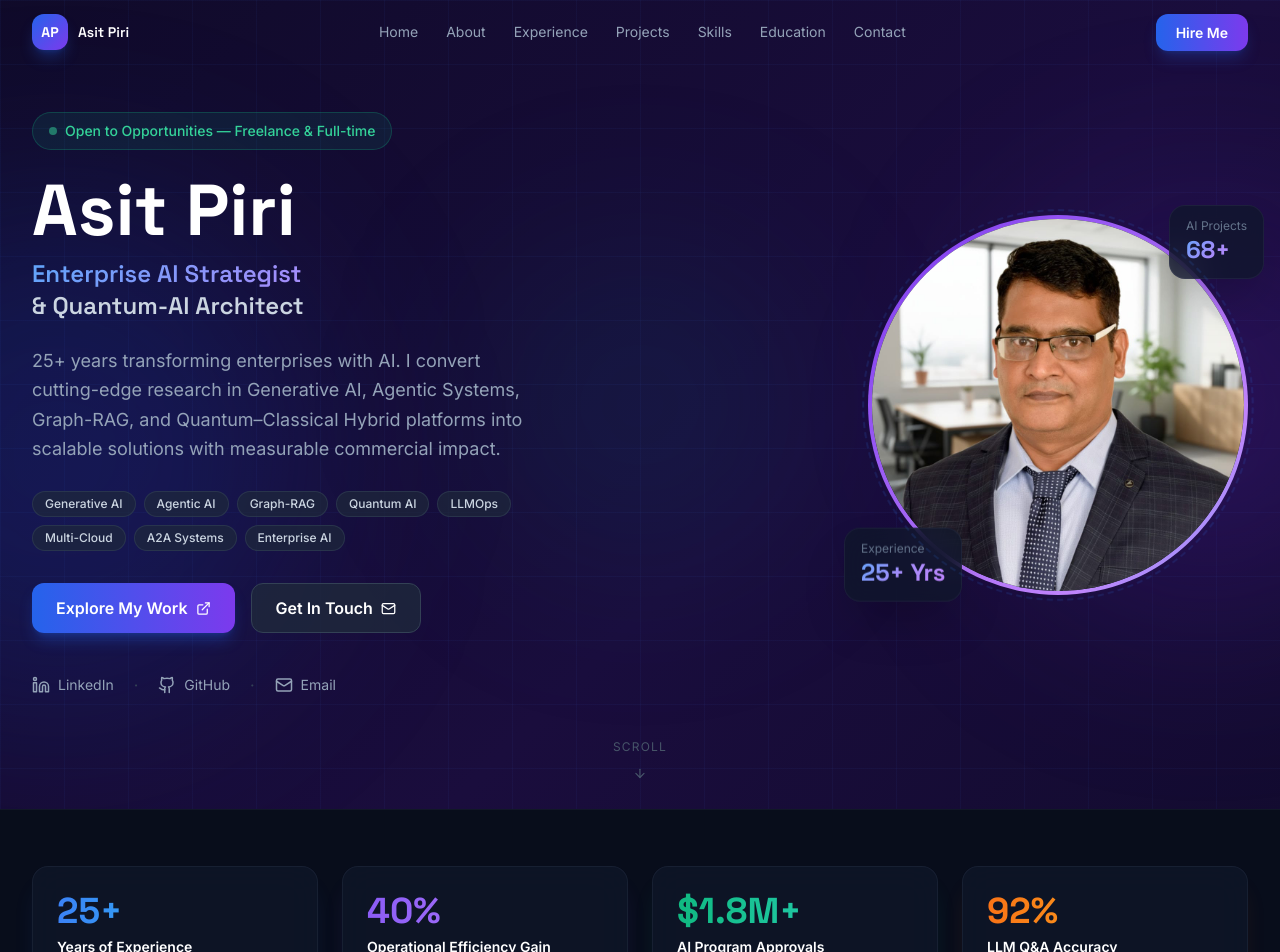
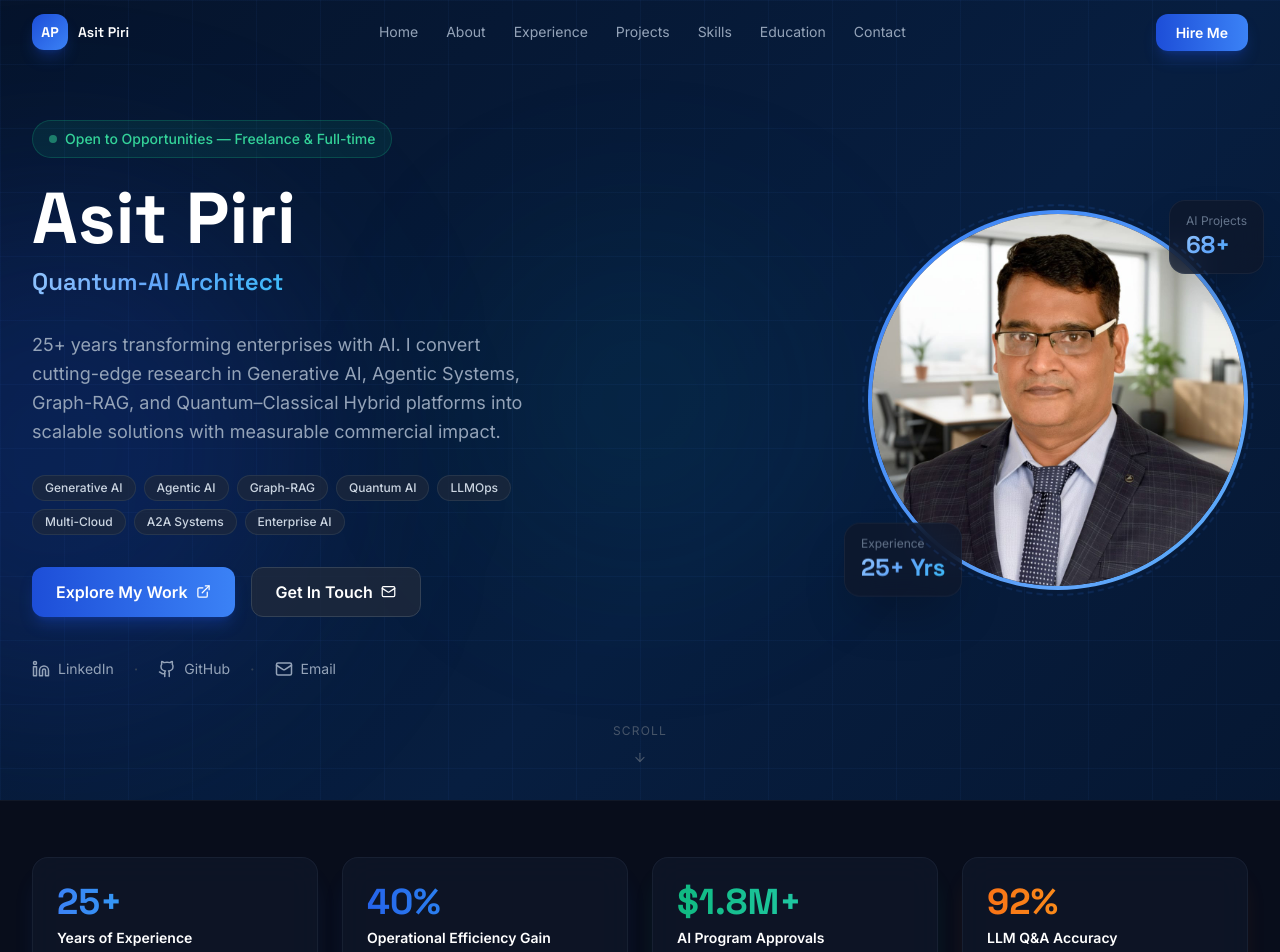
Before and after one commit to akshajpiri/AsitPiriWebsite, a Next.js app: page / in a window 1280 px wide. Shown: the top 952 px of the page. Built offline with nearby package versions, Linux system fonts and the light colour scheme.

Commit message:
Updated Files

```diff
--- a/app/components/About.js
+++ b/app/components/About.js
@@ -28,7 +28,7 @@ const highlights = [
     icon: Globe,
     title: 'Global Reach',
     text: 'Built high-performance AI engineering organizations across India, Europe, and North America.',
-    color: 'text-violet-400',
+    color: 'text-sky-400',
   },
   {
     icon: Lightbulb,
@@ -56,7 +56,7 @@ const achievements = [
 export default function About() {
   return (
     <section id="about" className="py-24 relative overflow-hidden">
-      <div className="orb w-[400px] h-[400px] bg-violet-700/10 top-0 right-0" />
+      <div className="orb w-[400px] h-[400px] bg-blue-700/12 top-0 right-0" />
       <div className="max-w-7xl mx-auto px-4 sm:px-6 lg:px-8 relative z-10">
         <motion.div
           initial={{ opacity: 0, y: 20 }}
@@ -131,7 +131,7 @@ export default function About() {
                   whileInView={{ opacity: 1, scale: 1 }}
                   viewport={{ once: true }}
                   transition={{ delay: i * 0.04 }}
-                  className="skill-tag px-3.5 py-2 text-sm font-medium bg-gradient-to-r from-blue-600/15 to-violet-600/15 border border-blue-500/25 text-blue-300 rounded-full"
+                  className="skill-tag px-3.5 py-2 text-sm font-medium bg-blue-600/10 border border-blue-500/25 text-blue-300 rounded-full"
                 >
                   {comp}
                 </motion.span>
--- a/app/components/Contact.js
+++ b/app/components/Contact.js
@@ -51,7 +51,7 @@ export default function Contact() {
   return (
     <section id="contact" className="py-24 relative overflow-hidden">
       <div className="orb w-[400px] h-[400px] bg-blue-700/10 bottom-0 right-0" />
-      <div className="orb w-[300px] h-[300px] bg-violet-700/10 top-0 left-0" />
+      <div className="orb w-[300px] h-[300px] bg-blue-600/10 top-0 left-0" />
 
       <div className="max-w-6xl mx-auto px-4 sm:px-6 lg:px-8 relative z-10">
         <motion.div
@@ -191,7 +191,7 @@ export default function Contact() {
 
               <button
                 type="submit"
-                className="w-full flex items-center justify-center gap-2.5 py-3.5 bg-gradient-to-r from-blue-600 to-violet-600 text-white font-semibold rounded-xl hover:from-blue-500 hover:to-violet-500 transition-all duration-200 shadow-lg shadow-blue-600/25 text-sm"
+                className="w-full flex items-center justify-center gap-2.5 py-3.5 bg-gradient-to-r from-blue-700 to-blue-500 text-white font-semibold rounded-xl hover:from-blue-600 hover:to-blue-400 transition-all duration-200 shadow-lg shadow-blue-700/30 text-sm"
               >
                 {sent ? (
                   <>
--- a/app/components/Education.js
+++ b/app/components/Education.js
@@ -22,10 +22,10 @@ const education = [
     field: 'Business Analytics & Strategy',
     period: '2020 – 2023',
     Icon: GraduationCap,
-    gradient: 'from-violet-500 to-purple-500',
-    border: 'border-violet-500/25',
-    bg: 'bg-violet-500/10',
-    iconColor: 'text-violet-400',
+    gradient: 'from-blue-700 to-sky-400',
+    border: 'border-blue-700/25',
+    bg: 'bg-blue-700/10',
+    iconColor: 'text-sky-400',
     description:
       'Comprehensive executive education with focus on product leadership, data-driven strategy, and organizational transformation at the intersection of technology and business.',
   },
@@ -35,10 +35,10 @@ const education = [
     field: 'User Experience & Product Design',
     period: 'Professional Development',
     Icon: Award,
-    gradient: 'from-pink-500 to-rose-500',
-    border: 'border-pink-500/25',
-    bg: 'bg-pink-500/10',
-    iconColor: 'text-pink-400',
+    gradient: 'from-sky-500 to-blue-400',
+    border: 'border-sky-500/25',
+    bg: 'bg-sky-500/10',
+    iconColor: 'text-sky-400',
     description:
       'Human-centered design principles, usability engineering, and intuitive UX for complex AI-driven enterprise products.',
   },
@@ -58,7 +58,7 @@ const certifications = [
 export default function Education() {
   return (
     <section id="education" className="py-24 bg-slate-900/30 relative overflow-hidden">
-      <div className="orb w-[400px] h-[400px] bg-purple-700/10 top-0 right-0" />
+      <div className="orb w-[400px] h-[400px] bg-blue-700/10 top-0 right-0" />
       <div className="max-w-7xl mx-auto px-4 sm:px-6 lg:px-8 relative z-10">
         <motion.div
           initial={{ opacity: 0, y: 20 }}
--- a/app/components/Experience.js
+++ b/app/components/Experience.js
@@ -30,8 +30,8 @@ const experiences = [
     period: 'Feb 2026 – Mar 2026',
     location: 'Markham, Ontario, Canada',
     type: null,
-    dotColor: 'bg-violet-400',
-    gradient: 'from-violet-500 to-purple-500',
+    dotColor: 'bg-sky-400',
+    gradient: 'from-sky-500 to-blue-400',
     typeBadge: null,
     achievements: [
       'Led end-to-end architecture of an MCP-based enterprise tool orchestration framework enabling modular and scalable AI capability deployment.',
@@ -66,8 +66,8 @@ const experiences = [
     period: 'Jul 2023 – Dec 2025',
     location: 'Bengaluru, India',
     type: null,
-    dotColor: 'bg-purple-400',
-    gradient: 'from-purple-500 to-pink-500',
+    dotColor: 'bg-blue-300',
+    gradient: 'from-blue-500 to-cyan-400',
     typeBadge: null,
     achievements: [
       'Built and scaled the enterprise AI function from inception — grew a 10-member global engineering team across Europe and India.',
--- a/app/components/Hero.js
+++ b/app/components/Hero.js
@@ -1,12 +1,64 @@
 'use client'
+import { useState, useEffect } from 'react'
 import { motion } from 'framer-motion'
 import { Github, Linkedin, Mail, ArrowDown, ExternalLink } from 'lucide-react'
 import Image from 'next/image'
+
+const designations = [
+  'Enterprise AI Strategist',
+  'Quantum-AI Architect',
+  'Principal Data Scientist',
+  'Full-Stack AI Builder',
+  'AI Engineering Lead',
+  'LLMOps Expert',
+  'Multi-Agent Systems Architect',
+  'AI Governance Leader',
+  'Enterprise AI Consultant',
+  'Data Architect',
+]
 
 const techBadges = [
   'Generative AI', 'Agentic AI', 'Graph-RAG', 'Quantum AI',
   'LLMOps', 'Multi-Cloud', 'A2A Systems', 'Enterprise AI',
 ]
+
+function TypeWriter({ texts, typingSpeed = 75, deletingSpeed = 40, pauseTime = 1800 }) {
+  const [displayText, setDisplayText] = useState('')
+  const [index, setIndex] = useState(0)
+  const [isTyping, setIsTyping] = useState(true)
+  const [isPaused, setIsPaused] = useState(false)
+
+  useEffect(() => {
+    const current = texts[index]
+
+    if (isPaused) {
+      const t = setTimeout(() => { setIsPaused(false); setIsTyping(false) }, pauseTime)
+      return () => clearTimeout(t)
+    }
+
+    if (isTyping) {
+      if (displayText.length < current.length) {
+        const t = setTimeout(() => setDisplayText(current.slice(0, displayText.length + 1)), typingSpeed)
+        return () => clearTimeout(t)
+      }
+      setIsPaused(true)
+    } else {
+      if (displayText.length > 0) {
+        const t = setTimeout(() => setDisplayText(displayText.slice(0, -1)), deletingSpeed)
+        return () => clearTimeout(t)
+      }
+      setIndex((index + 1) % texts.length)
+      setIsTyping(true)
+    }
+  }, [displayText, index, isTyping, isPaused, texts, typingSpeed, deletingSpeed, pauseTime])
+
+  return (
+    <span className="gradient-text">
+      {displayText}
+      <span className="text-blue-400 animate-pulse ml-0.5">|</span>
+    </span>
+  )
+}
 
 export default function Hero() {
   return (
@@ -15,7 +67,7 @@ export default function Hero() {
       <div className="absolute inset-0 grid-pattern" />
 
       <div className="orb w-[500px] h-[500px] bg-blue-700/20 top-1/4 -left-48" />
-      <div className="orb w-[400px] h-[400px] bg-violet-700/20 bottom-1/4 -right-32" />
+      <div className="orb w-[400px] h-[400px] bg-blue-600/12 bottom-1/4 -right-32" />
       <div className="orb w-[300px] h-[300px] bg-cyan-600/10 top-1/2 left-1/2 -translate-x-1/2 -translate-y-1/2" />
 
       <div className="relative z-10 max-w-7xl mx-auto px-4 sm:px-6 lg:px-8 py-28 w-full">
@@ -46,13 +98,10 @@ export default function Hero() {
               initial={{ opacity: 0, y: 20 }}
               animate={{ opacity: 1, y: 0 }}
               transition={{ duration: 0.5, delay: 0.2 }}
-              className="mb-6"
+              className="mb-6 min-h-[2rem] sm:min-h-[2.5rem]"
             >
-              <p className="font-display text-xl sm:text-2xl font-semibold gradient-text">
-                Enterprise AI Strategist
-              </p>
-              <p className="font-display text-xl sm:text-2xl font-semibold text-slate-300">
-                &amp; Quantum-AI Architect
+              <p className="font-display text-xl sm:text-2xl font-semibold">
+                <TypeWriter texts={designations} />
               </p>
             </motion.div>
 
@@ -91,7 +140,7 @@ export default function Hero() {
             >
               <a
                 href="#projects"
-                className="flex items-center gap-2 px-6 py-3 bg-gradient-to-r from-blue-600 to-violet-600 text-white font-semibold rounded-xl hover:from-blue-500 hover:to-violet-500 transition-all duration-200 shadow-lg shadow-blue-600/30"
+                className="flex items-center gap-2 px-6 py-3 bg-gradient-to-r from-blue-700 to-blue-500 text-white font-semibold rounded-xl hover:from-blue-600 hover:to-blue-400 transition-all duration-200 shadow-lg shadow-blue-700/30"
               >
                 Explore My Work <ExternalLink size={15} />
               </a>
--- a/app/components/Navbar.js
+++ b/app/components/Navbar.js
@@ -33,7 +33,7 @@ export default function Navbar() {
       <div className="max-w-7xl mx-auto px-4 sm:px-6 lg:px-8">
         <div className="flex items-center justify-between h-16">
           <a href="#home" className="flex items-center gap-2.5 group">
-            <div className="w-9 h-9 rounded-xl bg-gradient-to-br from-blue-600 to-violet-600 flex items-center justify-center font-bold text-white font-display text-sm shadow-lg shadow-blue-600/30 group-hover:shadow-blue-600/50 transition-shadow">
+            <div className="w-9 h-9 rounded-xl bg-gradient-to-br from-blue-700 to-blue-500 flex items-center justify-center font-bold text-white font-display text-sm shadow-lg shadow-blue-700/30 group-hover:shadow-blue-500/50 transition-shadow">
               AP
             </div>
             <span className="font-display font-semibold text-white hidden sm:block text-sm">
@@ -56,7 +56,7 @@ export default function Navbar() {
           <div className="hidden md:block">
             <a
               href="#contact"
-              className="px-5 py-2.5 text-sm font-semibold text-white bg-gradient-to-r from-blue-600 to-violet-600 rounded-xl hover:from-blue-500 hover:to-violet-500 transition-all duration-200 shadow-lg shadow-blue-600/25"
+              className="px-5 py-2.5 text-sm font-semibold text-white bg-gradient-to-r from-blue-700 to-blue-500 rounded-xl hover:from-blue-600 hover:to-blue-400 transition-all duration-200 shadow-lg shadow-blue-700/30"
             >
               Hire Me
             </a>
@@ -87,7 +87,7 @@ export default function Navbar() {
             <a
               href="#contact"
               onClick={() => setMenuOpen(false)}
-              className="block mt-3 px-4 py-2.5 text-sm font-semibold text-center text-white bg-gradient-to-r from-blue-600 to-violet-600 rounded-xl"
+              className="block mt-3 px-4 py-2.5 text-sm font-semibold text-center text-white bg-gradient-to-r from-blue-700 to-blue-500 rounded-xl"
             >
               Hire Me
             </a>
--- a/app/components/Projects.js
+++ b/app/components/Projects.js
@@ -18,7 +18,7 @@ const projects = [
       'Multi-agent orchestration system for autonomous sales and marketing automation using Agent-to-Agent (A2A) communication protocols with shared contextual memory.',
     language: 'Python',
     tags: ['A2A', 'Multi-Agent', 'Sales AI', 'Automation'],
-    gradient: 'from-violet-500 to-purple-500',
+    gradient: 'from-blue-700 to-blue-500',
     github: 'https://github.com/asit-piri/Sales-Marketing-A2A-Orchestrator',
   },
   {
@@ -54,7 +54,7 @@ const projects = [
       'Comprehensive rule templates for the Cursor IDE enabling consistent AI-assisted development with enforced best practices, project-specific conventions, and coding standards.',
     language: 'Markdown',
     tags: ['Cursor IDE', 'Dev Tools', 'AI Coding', 'Templates'],
-    gradient: 'from-pink-500 to-rose-500',
+    gradient: 'from-sky-500 to-blue-400',
     github: 'https://github.com/asit-piri/Cursor-Rule-Template',
   },
 ]
@@ -68,7 +68,7 @@ const langColors = {
 export default function Projects() {
   return (
     <section id="projects" className="py-24 bg-slate-900/30 relative overflow-hidden">
-      <div className="orb w-[400px] h-[400px] bg-violet-700/10 top-0 right-0" />
+      <div className="orb w-[400px] h-[400px] bg-blue-700/10 top-0 right-0" />
       <div className="max-w-7xl mx-auto px-4 sm:px-6 lg:px-8 relative z-10">
         <motion.div
           initial={{ opacity: 0, y: 20 }}
--- a/app/components/Skills.js
+++ b/app/components/Skills.js
@@ -15,10 +15,10 @@ const skillCategories = [
   },
   {
     title: 'LLMOps & Governance',
-    gradient: 'from-violet-500 to-purple-500',
-    border: 'border-violet-500/25',
-    bg: 'bg-violet-500/10',
-    textColor: 'text-violet-300',
+    gradient: 'from-blue-700 to-sky-400',
+    border: 'border-blue-700/25',
+    bg: 'bg-blue-700/10',
+    textColor: 'text-sky-300',
     skills: [
       'Model Evaluation & Benchmarking', 'Prompt Engineering', 'Fine-tuning',
       'RAG Pipelines', 'Responsible AI', 'AI Lifecycle Management', 'MCP Frameworks',
@@ -59,10 +59,10 @@ const skillCategories = [
   },
   {
     title: 'Frontend / Full-Stack',
-    gradient: 'from-pink-500 to-rose-500',
-    border: 'border-pink-500/25',
-    bg: 'bg-pink-500/10',
-    textColor: 'text-pink-300',
+    gradient: 'from-blue-500 to-sky-300',
+    border: 'border-blue-500/25',
+    bg: 'bg-blue-500/10',
+    textColor: 'text-blue-300',
     skills: ['React.js', 'Next.js', 'Streamlit', 'Docker', 'REST / GraphQL'],
   },
   {
@@ -92,7 +92,7 @@ const skillCategories = [
 export default function Skills() {
   return (
     <section id="skills" className="py-24 relative overflow-hidden">
-      <div className="orb w-[350px] h-[350px] bg-cyan-700/10 top-1/2 -left-20 -translate-y-1/2" />
+      <div className="orb w-[350px] h-[350px] bg-blue-700/10 top-1/2 -left-20 -translate-y-1/2" />
       <div className="max-w-7xl mx-auto px-4 sm:px-6 lg:px-8 relative z-10">
         <motion.div
           initial={{ opacity: 0, y: 20 }}
--- a/app/components/Stats.js
+++ b/app/components/Stats.js
@@ -58,9 +58,9 @@ const stats = [
     decimals: 0,
     label: 'Operational Efficiency Gain',
     sub: 'Via multimodal AI automation',
-    gradient: 'from-violet-500 to-purple-400',
-    border: 'border-violet-500/20',
-    glow: 'shadow-violet-500/10',
+    gradient: 'from-blue-600 to-sky-400',
+    border: 'border-blue-600/20',
+    glow: 'shadow-blue-600/10',
   },
   {
     prefix: '$',
--- a/app/globals.css
+++ b/app/globals.css
@@ -18,19 +18,19 @@ body {
 ::-webkit-scrollbar { width: 5px; }
 ::-webkit-scrollbar-track { background: #0f172a; }
 ::-webkit-scrollbar-thumb {
-  background: linear-gradient(to bottom, #3b82f6, #7c3aed);
+  background: linear-gradient(to bottom, #1d4ed8, #3b82f6);
   border-radius: 3px;
 }
 
 .gradient-text {
-  background: linear-gradient(135deg, #60a5fa 0%, #a78bfa 50%, #c084fc 100%);
+  background: linear-gradient(135deg, #93c5fd 0%, #60a5fa 50%, #38bdf8 100%);
   -webkit-background-clip: text;
   -webkit-text-fill-color: transparent;
   background-clip: text;
 }
 
 .animated-gradient {
-  background: linear-gradient(135deg, #0d1f3c, #030712, #1a0d3d, #030712);
+  background: linear-gradient(135deg, #0d1f3c, #030712, #071e40, #030712);
   background-size: 400% 400%;
   animation: gradientShift 12s ease infinite;
 }
@@ -60,7 +60,7 @@ body {
 }
 
 .profile-ring {
-  background: linear-gradient(135deg, #3b82f6, #7c3aed, #c084fc, #22d3ee, #3b82f6);
+  background: linear-gradient(135deg, #1d4ed8, #3b82f6, #60a5fa, #38bdf8, #1d4ed8);
   background-size: 300% 300%;
   animation: ringRotate 4s ease infinite;
   padding: 4px;
@@ -77,7 +77,7 @@ body {
 }
 
 .timeline-line {
-  background: linear-gradient(to bottom, #3b82f6, #7c3aed, #a855f7, #1e293b);
+  background: linear-gradient(to bottom, #1d4ed8, #3b82f6, #60a5fa, #1e293b);
 }
 
 .project-card {
```
